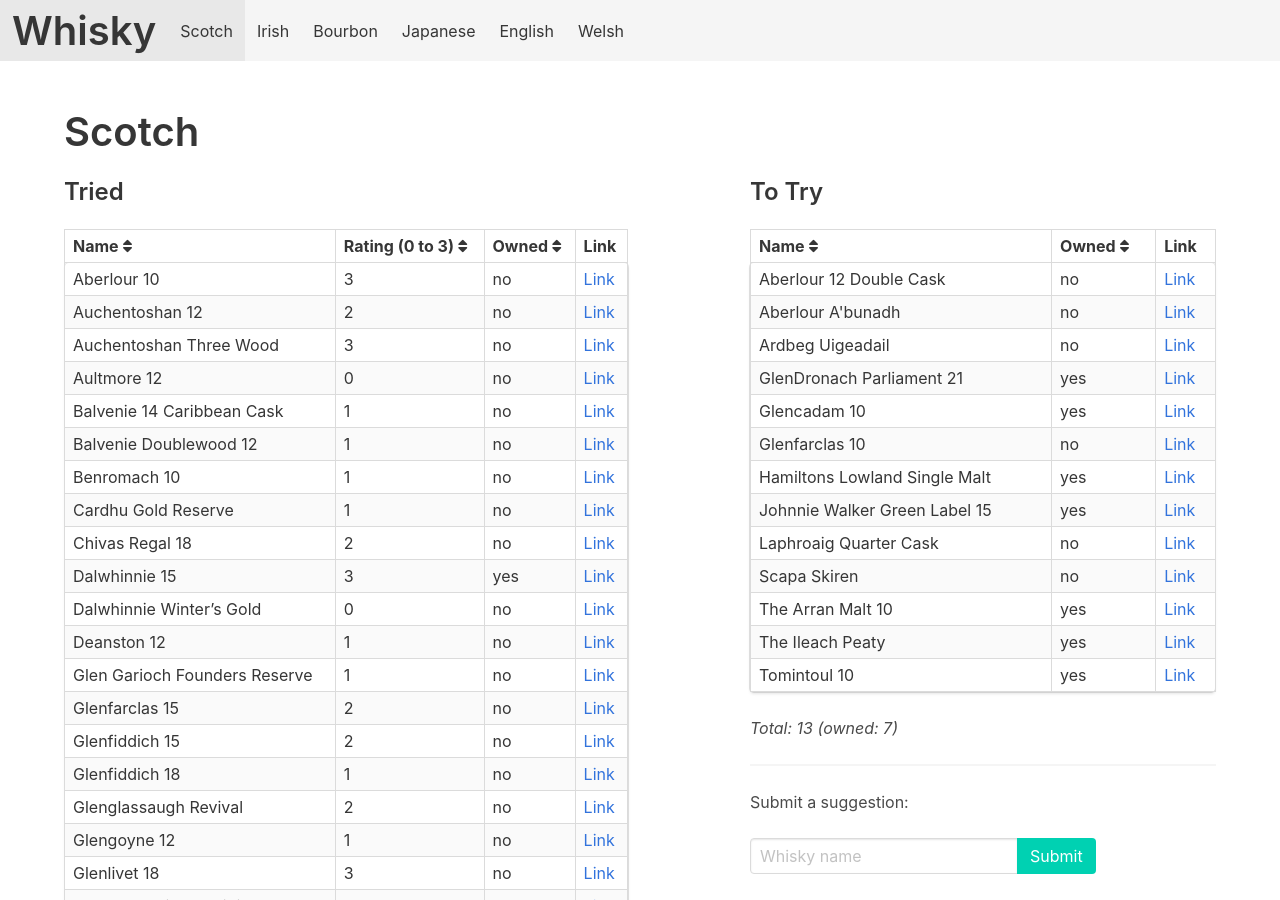
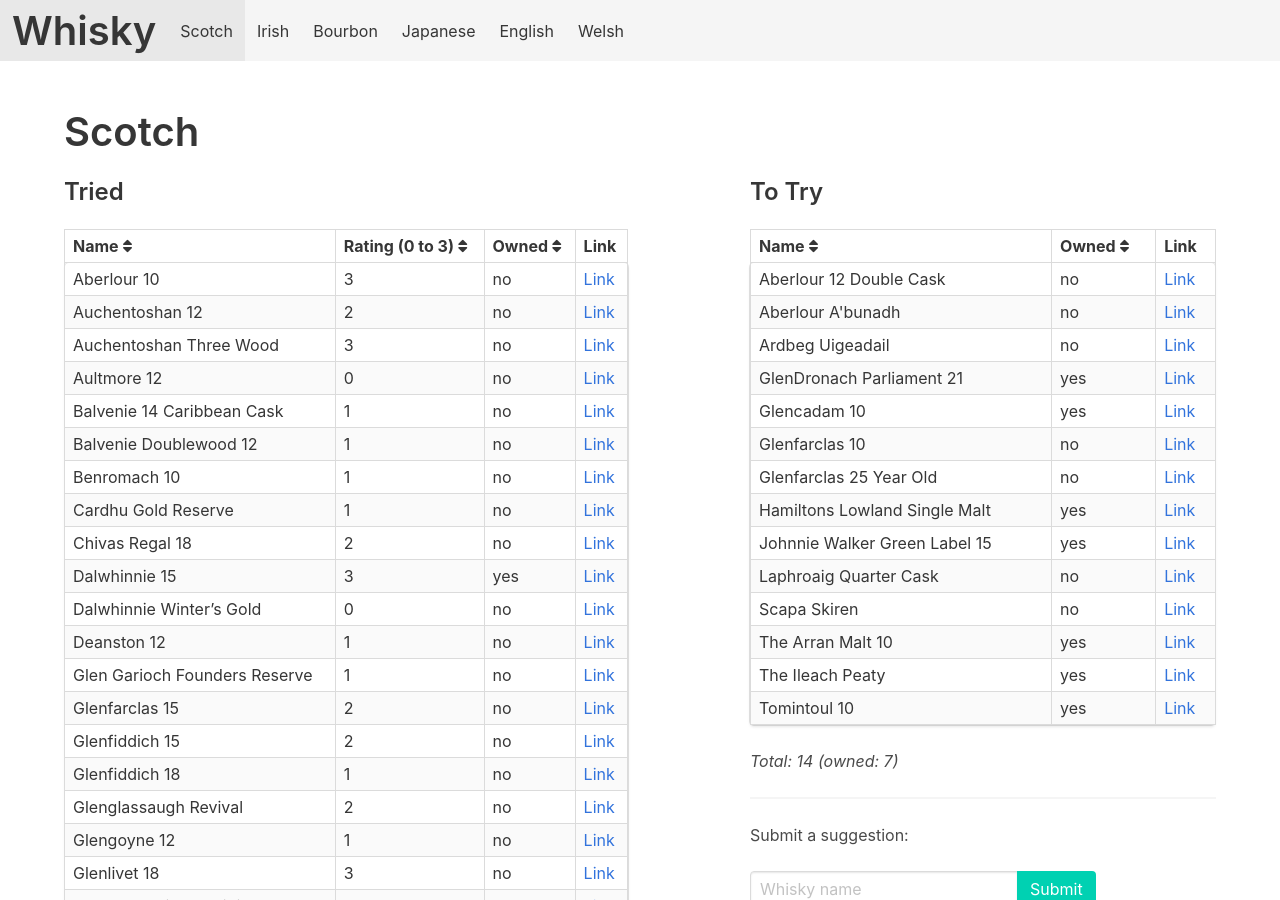
Before and after one commit to grega/whisky, a Jekyll site: the page built from scotch.html, in a window 1280 px wide and 900 px high. Built offline with Jekyll 4.4.1, drawn with Linux system fonts in a browser that asks for light colours; nearby versions of some CDN libraries.

Commit message:
Update to_try.yml

```diff
--- a/_data/scotch/to_try.yml
+++ b/_data/scotch/to_try.yml
@@ -18,3 +18,4 @@
   owned: true
 - name: Hamiltons Lowland Single Malt
   owned: true
+- name: Glenfarclas 25 Year Old
```
